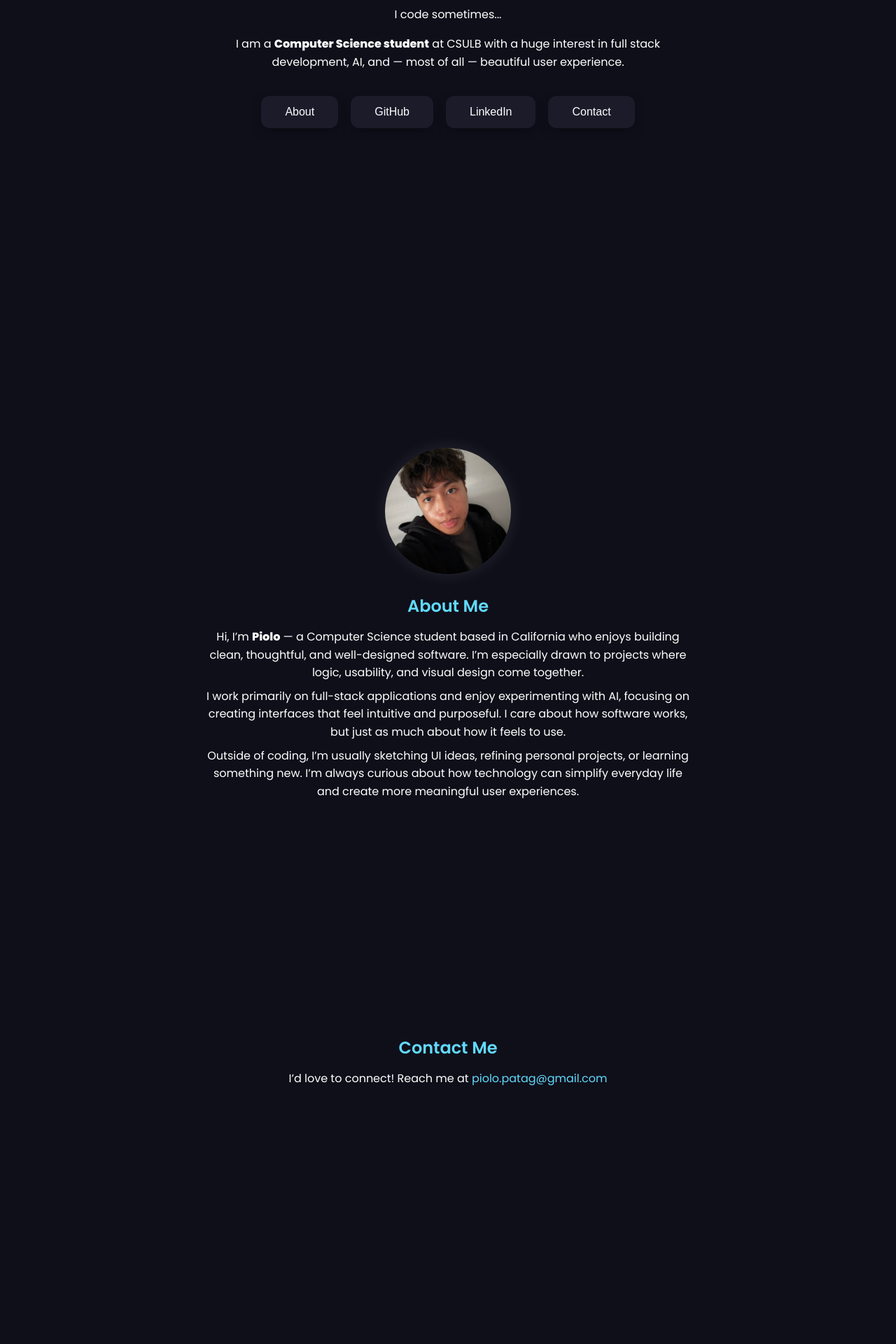
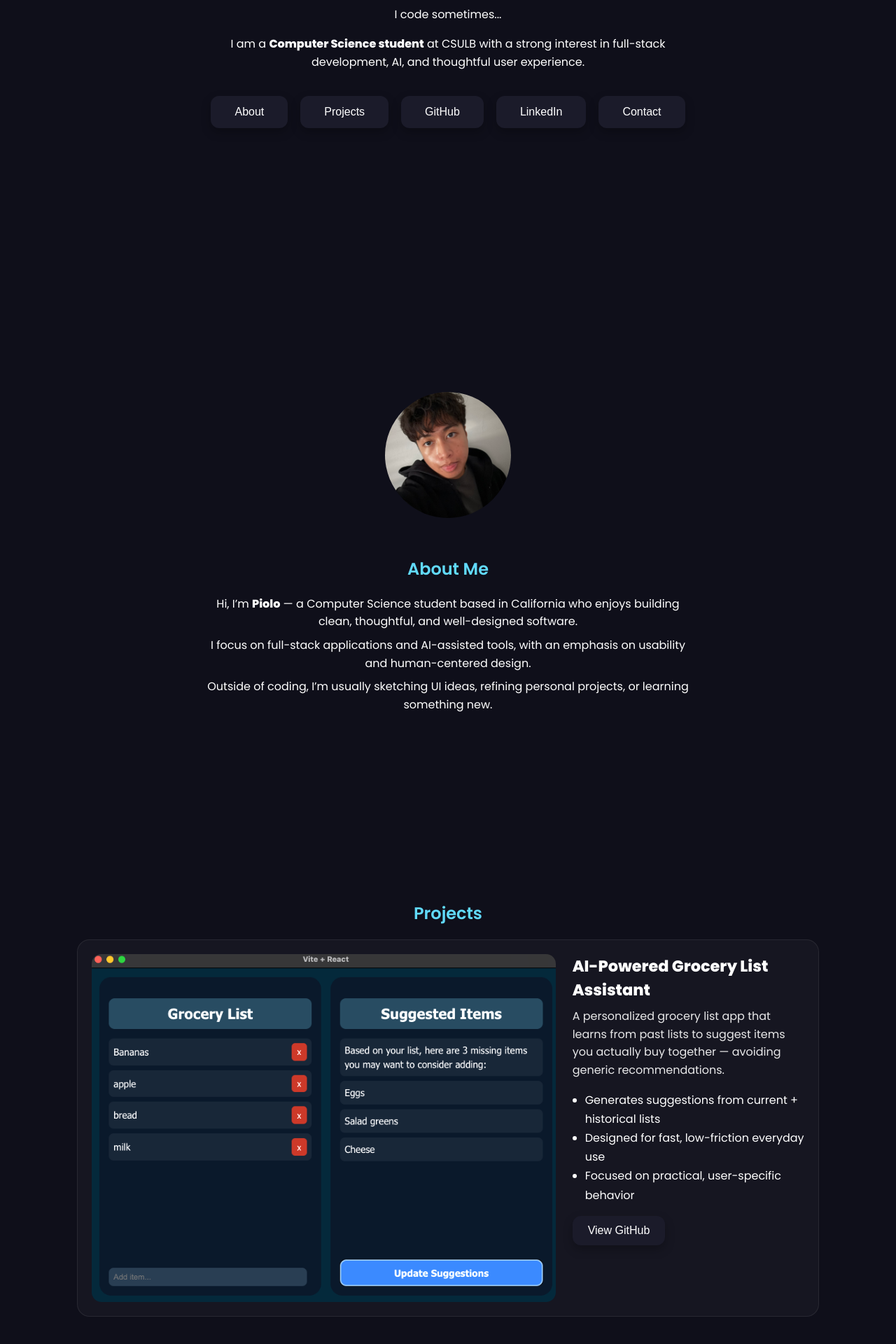
Before and after one commit to spiderpilo/spiderpilo.github.io, a React (Create React App) app: page / in a window 1280 px wide. Shown: the part 360-2280 px from the top of the page at 70% size. Before the commit the page ends 2042 px from the top, so only its background shows below. Built offline with nearby package versions, Linux system fonts and the light colour scheme.

Commit message:
feat: Added project section, updated about section

```diff
--- a/src/App.css
+++ b/src/App.css
@@ -15,43 +15,33 @@ html, body {
   padding: 0;
   background: var(--bg);
   color: var(--text);
-  font-family: 'Poppins', system-ui, -apple-system, Segoe UI, Roboto, Arial, sans-serif;
+  font-family: 'Poppins', system-ui, sans-serif;
   scroll-behavior: smooth;
 }
 
-/* -------- KEY FIXES -------- */
-
-/* Wrapper should NOT center children. Let hero do it. */
 .page-wrapper {
-  min-height: 100vh;   /* document fills the screen */
-  display: block;      /* no flex centering here */
+  min-height: 100vh;
 }
 
-/* Hero takes the entire viewport and centers its own content */
+/* HERO */
 .centered.hero {
-  min-height: 100vh;                 /* full screen */
+  min-height: 100vh;
   display: flex;
   flex-direction: column;
-  justify-content: center;           /* vertical center */
-  align-items: center;               /* horizontal center */
+  justify-content: center;
+  align-items: center;
   width: min(100%, 900px);
   margin: 0 auto;
-  padding: 40px 20px 40px;
+  padding: 40px 20px;
   text-align: center;
 }
-
-/* --------------------------- */
 
 h1 { margin-bottom: 10px; }
 
 .bold-name {
   font-weight: 800;
   font-size: 3rem;
-  color: #fff;
-  text-shadow:
-    0 0 5px rgba(255, 255, 255, 0.6),
-    0 0 15px rgba(255, 255, 255, 0.3),
-    0 0 25px rgba(255, 255, 255, 0.2);
+  text-shadow: 0 0 12px rgba(255, 255, 255, 0.35);
 }
 
 p {
@@ -60,10 +50,11 @@ p {
   margin: 8px auto;
 }
 
+/* BUTTONS */
 .button-row {
   display: flex;
+  gap: 18px;
   flex-wrap: wrap;
-  gap: 18px;
   justify-content: center;
   margin-top: 28px;
 }
@@ -72,46 +63,117 @@ p {
   background: var(--btn);
   color: var(--text);
   padding: 14px 34px;
-  font-size: 16px;
   border: none;
   border-radius: 12px;
   cursor: pointer;
+  font-size: 16px;
   transition: all 0.25s ease;
   box-shadow: 0 6px 14px rgba(0, 0, 0, 0.25);
 }
+
 .my-button:hover {
-  transform: translateY(-1px) scale(1.05);
   background: var(--btn-hover);
+  transform: scale(1.05);
 }
 
-/* Sections sit below the fold, but not visible on first screen */
-.about-section,
-.contact-section {
+/* SECTIONS */
+.section {
   width: min(100%, 860px);
   margin-inline: auto;
   padding: 120px 20px;
   text-align: center;
   scroll-margin-top: 120px;
-  margin-top: 80px;
 }
 
+h2 {
+  color: var(--accent);
+  font-weight: 600;
+}
+
+/* ABOUT */
 .profile-photo {
   width: 180px;
   height: 180px;
   border-radius: 50%;
   object-fit: cover;
-  display: block;
-  margin: 0 auto 28px;
-  box-shadow: 0 0 24px rgba(255, 255, 255, 0.1);
+  margin-bottom: 28px;
 }
 
-h2 { margin: 8px 0 14px; color: var(--accent); font-weight: 600; }
+/* PROJECTS */
+.project-card {
+  display: grid;
+  grid-template-columns: 1.5fr 1.2fr; /* image larger */
+  gap: 22px;
+  padding: 20px;
+  border-radius: 18px;
+  background: rgba(255, 255, 255, 0.03);
+  border: 1px solid rgba(255, 255, 255, 0.08);
+  text-align: left;
+}
 
-.email-link { color: var(--accent); text-decoration: none; }
-.email-link:hover { text-decoration: underline; }
+.project-image-wrap {
+  border-radius: 14px;
+  overflow: hidden;
+  background: rgba(0, 0, 0, 0.22);
+  max-height: 520px;
+  transition: transform 0.4s ease;
+}
 
+.project-image-wrap:hover {
+  transform: scale(1.02);
+}
+
+.project-image {
+  width: 100%;
+  height: auto;
+  display: block;
+  object-fit: contain;
+  filter: contrast(1.05) brightness(1.05);
+}
+
+.project-title {
+  margin: 0;
+  font-size: 1.4rem;
+}
+
+.project-description {
+  opacity: 0.9;
+}
+
+.project-highlights {
+  padding-left: 18px;
+  line-height: 1.7;
+}
+
+.project-actions {
+  margin-top: 10px;
+}
+
+.project-button {
+  padding: 12px 22px;
+}
+
+/* CONTACT */
+.email-link {
+  color: var(--accent);
+  text-decoration: none;
+}
+
+.email-link:hover {
+  text-decoration: underline;
+}
+
+/* MOBILE */
 @media (max-width: 640px) {
   .bold-name { font-size: 2.2rem; }
-  .my-button { padding: 12px 26px; }
-  .about-section, .contact-section { padding: 90px 16px; }
+
+  .section { padding: 90px 16px; }
+
+  .project-card {
+    grid-template-columns: 1fr;
+  }
+
+  .project-image-wrap {
+    max-height: none;
+  }
 }
--- a/src/App.js
+++ b/src/App.js
@@ -1,46 +1,33 @@
 import './App.css';
 import { motion } from 'framer-motion';
 import profilePic from './Assets/6B0C5008-51E3-48A1-BA54-9009B1713076_1_105_c.jpeg';
+import groceryPic from './Assets/GroceryListAI.png';
 
-// Parent animation: controls overall group and staggering
+// Button animation container
 const container = {
   hidden: { opacity: 0 },
-  visible: {
-    opacity: 1,
-    transition: { staggerChildren: 0.4 }
-  }
+  visible: { opacity: 1, transition: { staggerChildren: 0.2 } }
 };
 
 // Individual button animation
 const item = {
   hidden: { opacity: 0, x: -20 },
-  visible: {
-    opacity: 1,
-    x: 0,
-    transition: { duration: 0.6, ease: 'easeOut' }
-  }
+  visible: { opacity: 1, x: 0, transition: { duration: 0.6, ease: 'easeOut' } }
 };
 
 function App() {
-  const handleGitHubClick = () => {
-    window.open('https://github.com/spiderpilo', '_blank', 'noopener,noreferrer');
-  };
+  const openLink = (url) => window.open(url, '_blank', 'noopener,noreferrer');
 
-  const handleLinkedInClick = () => {
-    window.open('https://www.linkedin.com/in/piolo-patag-5a0b7735b/', '_blank', 'noopener,noreferrer');
-  };
-
-  const handleAboutClick = () => {
-    document.getElementById('about')?.scrollIntoView({ behavior: 'smooth' });
-  };
-
-  const handleContactClick = () => {
-    document.getElementById('contact')?.scrollIntoView({ behavior: 'smooth' });
+  const scrollToCentered = (id) => {
+    document.getElementById(id)?.scrollIntoView({
+      behavior: 'smooth',
+      block: 'center'
+    });
   };
 
   return (
     <div className="page-wrapper">
-      {/* HERO SECTION */}
+      {/* HERO */}
       <motion.div
         className="centered hero"
         initial={{ opacity: 0, y: 30 }}
@@ -50,62 +37,42 @@ function App() {
         <h1>
           hi, i&apos;m <span className="bold-name">piolo</span>
         </h1>
+
         <p>I code sometimes...</p>
+
         <p>
-          I am a <b>Computer Science student</b> at CSULB with a huge interest in full stack
-          development, AI, and — most of all — beautiful user experience.
+          I am a <b>Computer Science student</b> at CSULB with a strong interest in full-stack
+          development, AI, and thoughtful user experience.
         </p>
 
-        <motion.div
-          className="button-row"
-          variants={container}
-          initial="hidden"
-          animate="visible"
-        >
-          <motion.button
-            className="my-button"
-            variants={item}
-            whileHover={{ scale: 1.15 }}
-            transition={{ type: 'spring', stiffness: 300 }}
-            onClick={handleAboutClick}
-          >
+        <motion.div className="button-row" variants={container} initial="hidden" animate="visible">
+          <motion.button className="my-button" variants={item} onClick={() => scrollToCentered('about')}>
             About
           </motion.button>
 
-          <motion.button
-            className="my-button"
-            variants={item}
-            whileHover={{ scale: 1.15 }}
-            transition={{ type: 'spring', stiffness: 300 }}
-            onClick={handleGitHubClick}
-          >
+          <motion.button className="my-button" variants={item} onClick={() => scrollToCentered('projects')}>
+            Projects
+          </motion.button>
+
+          <motion.button className="my-button" variants={item} onClick={() => openLink('https://github.com/spiderpilo')}>
             GitHub
           </motion.button>
 
           <motion.button
             className="my-button"
             variants={item}
-            whileHover={{ scale: 1.15 }}
-            transition={{ type: 'spring', stiffness: 300 }}
-            onClick={handleLinkedInClick}
+            onClick={() => openLink('https://www.linkedin.com/in/piolo-patag-5a0b7735b/')}
           >
             LinkedIn
           </motion.button>
 
-
-          <motion.button
-            className="my-button"
-            variants={item}
-            whileHover={{ scale: 1.15 }}
-            transition={{ type: 'spring', stiffness: 300 }}
-            onClick={handleContactClick}
-          >
+          <motion.button className="my-button" variants={item} onClick={() => scrollToCentered('contact')}>
             Contact
           </motion.button>
         </motion.div>
       </motion.div>
 
-      {/* ABOUT SECTION */}
+      {/* ABOUT */}
       <section id="about" className="section about-section">
         <motion.img
           src={profilePic}
@@ -113,25 +80,103 @@ function App() {
           className="profile-photo"
           initial={{ opacity: 0, scale: 0.9 }}
           whileInView={{ opacity: 1, scale: 1 }}
-          transition={{ duration: 0.6, ease: 'easeOut' }}
+          transition={{ duration: 0.7, ease: 'easeOut' }}
+          viewport={{ once: true, amount: 0.4 }}
         />
+
         <h2>About Me</h2>
         <p>
-          Hi, I’m <b>Piolo</b> — a Computer Science student based in California who enjoys building clean, thoughtful, and well-designed software. I’m especially drawn to projects where logic, usability, and visual design come together.
+          Hi, I’m <b>Piolo</b> — a Computer Science student based in California who enjoys building clean,
+          thoughtful, and well-designed software.
         </p>
         <p>
-          I work primarily on full-stack applications and enjoy experimenting with AI, focusing on creating interfaces that feel intuitive and purposeful. I care about how software works, but just as much about how it feels to use.
+          I focus on full-stack applications and AI-assisted tools, with an emphasis on usability and
+          human-centered design.
         </p>
         <p>
-          Outside of coding, I’m usually sketching UI ideas, refining personal projects, or learning something new. I’m always curious about how technology can simplify everyday life and create more meaningful user experiences.
+          Outside of coding, I’m usually sketching UI ideas, refining personal projects, or learning
+          something new.
         </p>
       </section>
 
-      {/* CONTACT SECTION */}
+      {/* PROJECTS */}
+      <section
+        id="projects"
+        className="section projects-section"
+        // IMPORTANT: override the .section 860px max width so the image can actually grow
+        style={{ width: 'min(100%, 1100px)' }}
+      >
+        <h2>Projects</h2>
+
+        <motion.article
+          className="project-card"
+          // IMPORTANT: make image column larger (this is the main visual change)
+          style={{
+            gridTemplateColumns: '2fr 1fr', // bigger screenshot, text stays same size
+            alignItems: 'start',
+            gap: '24px'
+          }}
+          initial={{ opacity: 0, y: 60 }}
+          whileInView={{ opacity: 1, y: 0 }}
+          transition={{ duration: 1.1, ease: 'easeOut', delay: 0.15 }}
+          viewport={{ once: true, amount: 0.45 }}
+        >
+          <motion.div
+            className="project-image-wrap"
+            // IMPORTANT: allow more height so the screenshot is easier to read
+            style={{ maxHeight: '650px' }}
+            initial={{ opacity: 0, scale: 0.94 }}
+            whileInView={{ opacity: 1, scale: 1 }}
+            transition={{ duration: 1.0, ease: 'easeOut', delay: 0.35 }}
+            viewport={{ once: true, amount: 0.55 }}
+          >
+            <img
+              src={groceryPic}
+              alt="AI-Powered Grocery List Assistant"
+              className="project-image"
+              loading="lazy"
+            />
+          </motion.div>
+
+          <motion.div
+            className="project-content"
+            initial={{ opacity: 0 }}
+            whileInView={{ opacity: 1 }}
+            transition={{ duration: 0.9, delay: 0.5 }}
+            viewport={{ once: true }}
+          >
+            <h3 className="project-title">AI-Powered Grocery List Assistant</h3>
+
+            <p className="project-description">
+              A personalized grocery list app that learns from past lists to suggest items you actually buy
+              together — avoiding generic recommendations.
+            </p>
+
+            <ul className="project-highlights">
+              <li>Generates suggestions from current + historical lists</li>
+              <li>Designed for fast, low-friction everyday use</li>
+              <li>Focused on practical, user-specific behavior</li>
+            </ul>
+
+            <div className="project-actions">
+              <motion.button
+                className="my-button project-button"
+                whileHover={{ scale: 1.06 }}
+                transition={{ type: 'spring', stiffness: 300 }}
+                onClick={() => openLink('https://github.com/spiderpilo/Grocerylist-AI')}
+              >
+                View GitHub
+              </motion.button>
+            </div>
+          </motion.div>
+        </motion.article>
+      </section>
+
+      {/* CONTACT */}
       <section id="contact" className="section contact-section">
         <h2>Contact Me</h2>
         <p>
-          I’d love to connect! Reach me at{' '}
+          Reach me at{' '}
           <a className="email-link" href="mailto:piolo.patag@gmail.com">
             piolo.patag@gmail.com
           </a>
```
Also changed, not shown: src/Assets/GroceryListAI.png (added).
